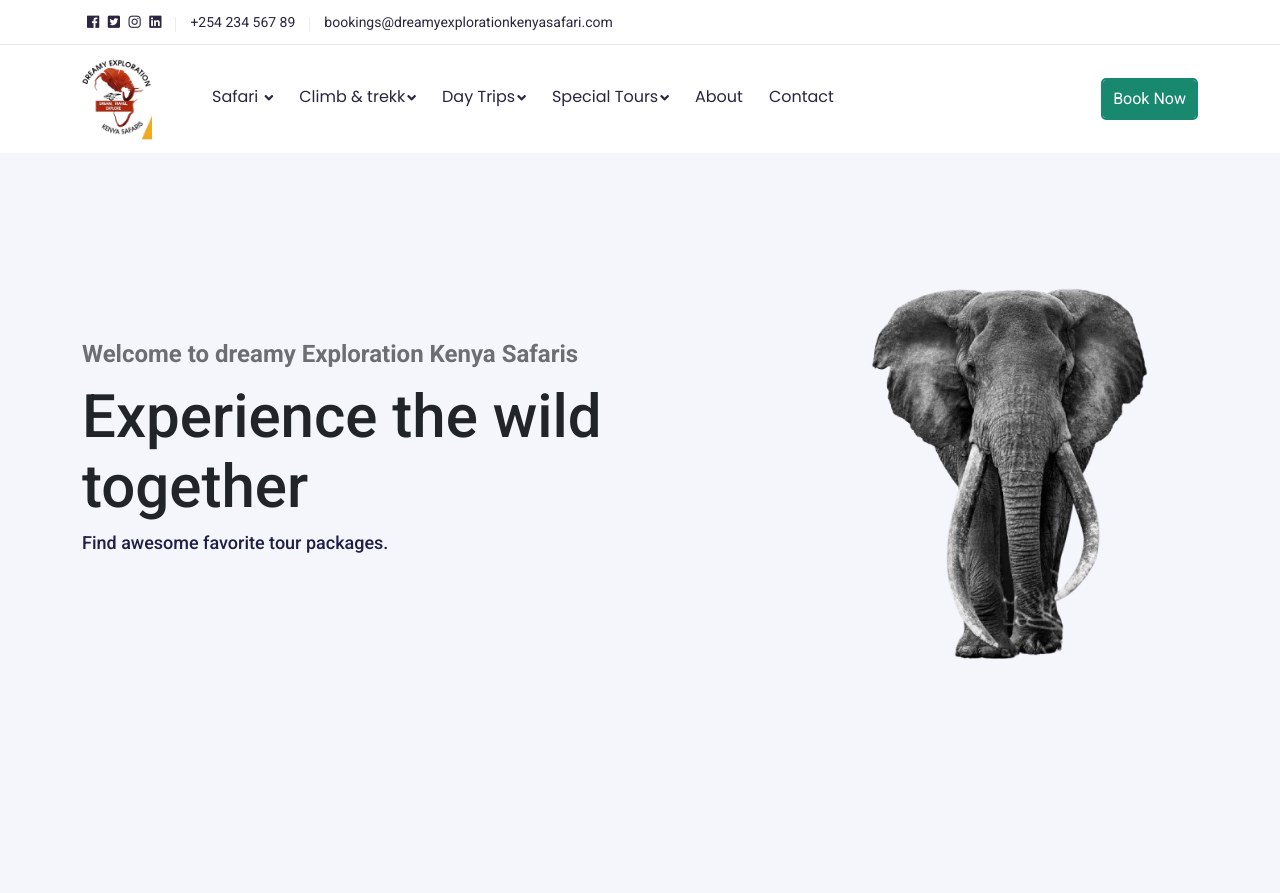
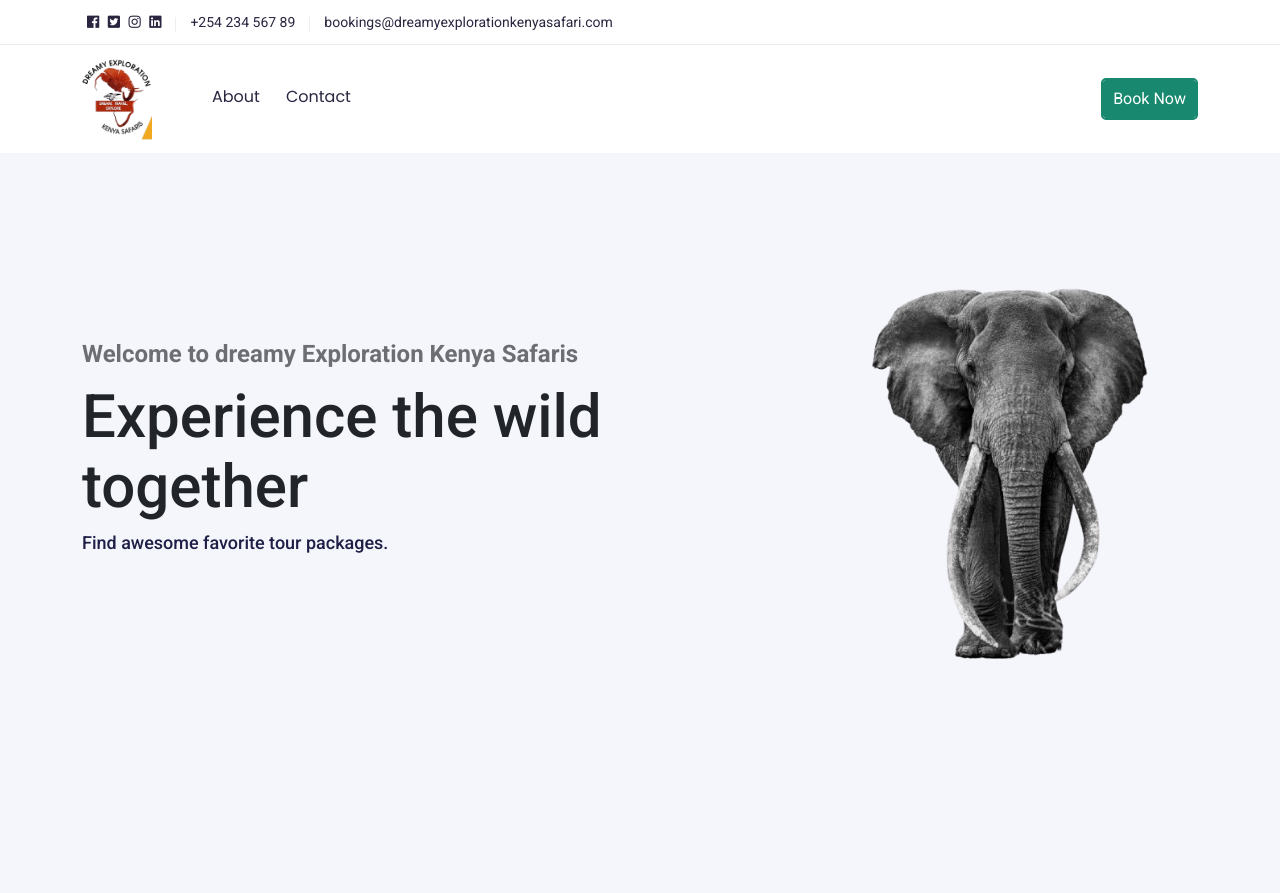
Before and after one commit to mwakireti/dreamyexplorationkenyasafaris, a PHP site: page /index.php in a window 1280 px wide. Shown: the top 893 px of the page. Run offline with PHP 8.4, Linux system fonts and the light colour scheme; some libraries are stand-ins or nearby versions.

Commit message:
modified changes

```diff
--- a/includes/navbar.php
+++ b/includes/navbar.php
@@ -40,7 +40,7 @@
               </a>
               <div class="collapse navbar-collapse mean-menu" id="navbarSupportedContent">
                 <ul class="navbar-nav">
-                  <li class="nav-item">
+                  <!-- <li class="nav-item">
                     <a href="safari" class="nav-link">Safari <i class="fas fa-angle-down"></i></a>
                     <ul class="dropdown-menu">
                       <li class="nav-item">
@@ -59,8 +59,8 @@
                         <a href="5days-the-thrilling-predator.php"class="nav-link">5 Days- The thrilling</a>
                       </li>
                     </ul>
-                  </li>
-                  <li class="nav-item">
+                  </li> -->
+                  <!-- <li class="nav-item">
                     <a href="climbtrekk" class="nav-link">Climb & trekk<i class="fas fa-angle-down"></i></a>
                     <ul class="dropdown-menu">
                       <li class="nav-item">
@@ -79,8 +79,8 @@
                         <a href="6days-mt-meru-route.php" class="nav-link">6 Days mt Meru Route</a>
                       </li>
                     </ul>
-                  </li>
-                  <li class="nav-item">
+                  </li> -->
+                  <!-- <li class="nav-item">
                     <a href="daytrips.php" class="nav-link">Day Trips<i class="fas fa-angle-down"></i></a>
                     <ul class="dropdown-menu">
                       <li class="nav-item">
@@ -103,16 +103,16 @@
                       </li>
                       <li class="nav-item">
                         <a href="zipline1.php" class="nav-link">Zipline</a>
-                      </li>
+                      </li> -->
                       <!-- <li class="nav-item">
                         <a href="6days-mt-meru-route.php" class="nav-link">Arusha by Night</a>
                       </li>
                       <li class="nav-item">
                         <a href="6days-mt-meru-route.php" class="nav-link"> NATIVE TOUR/a>
                       </li> -->
-                    </ul>
-                  </li>
-                  <li class="nav-item">
+                    <!-- </ul>
+                  </li> -->
+                  <!-- <li class="nav-item">
                     <a href="" class="nav-link">Special Tours<i class="fas fa-angle-down"></i></a>
                     <ul class="dropdown-menu">
                       <li class="nav-item">
@@ -123,15 +123,15 @@
                       </li>
                       <li class="nav-item">
                         <a href="8days-rongai-route.php" class="nav-link">Customers Request</a>
-                      </li>
+                      </li> -->
                       <!-- <li class="nav-item">
                         <a href="7days-marangu-route.php" class="nav-link">7 Days Marangu Route</a>
                       </li>
                       <li class="nav-item">
                         <a href="6days-mt-meru-route.php" class="nav-link">6 Days mt Meru Route</a>
                       </li> -->
-                    </ul>
-                  </li>
+                    <!-- </ul>
+                  </li> -->
                   <!-- <li class="nav-item">
                     <a href="javascript:void(0);"
                       class="nav-link">Trips <i
```
